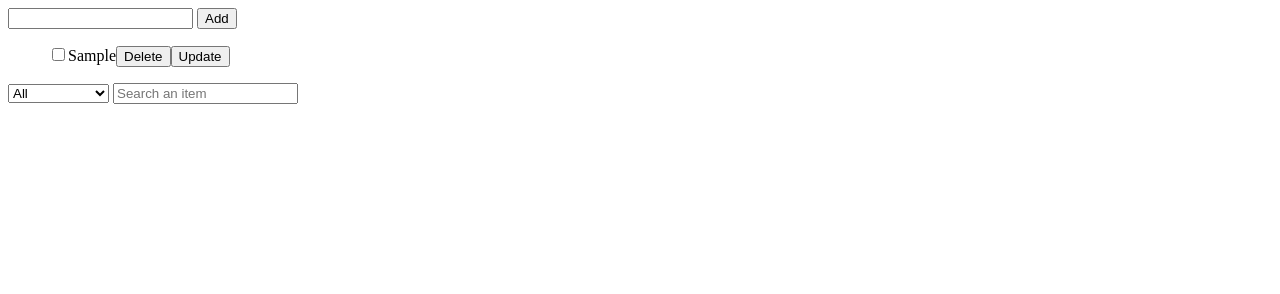
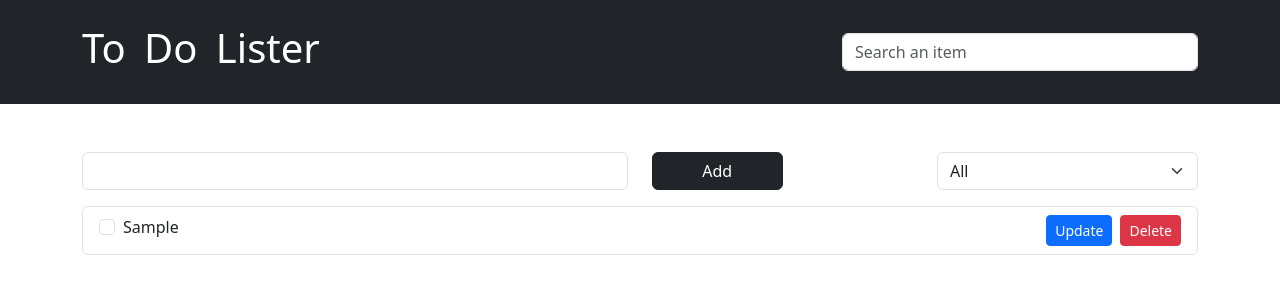
Before and after one commit to Lingwebdev/todo-list, a plain HTML site: page index.html in a window 1280 px wide. Both pictures are taken after typing "Sample" into the empty fields and a click on the button "Add". Drawn offline with nearby package versions, Linux system fonts and the light colour scheme.

Commit message:
Added Bootstrap classes

```diff
--- a/index.html
+++ b/index.html
@@ -5,22 +5,61 @@
     <meta name="viewport" content="width=device-width, initial-scale=1.0" />
     <link rel="stylesheet" href="style.css" />
     <script src="script.js" defer></script>
+    <link
+      href="https://cdn.jsdelivr.net/npm/bootstrap@5.3.3/dist/css/bootstrap.min.css"
+      rel="stylesheet"
+      integrity="sha384-QWTKZyjpPEjISv5WaRU9OFeRpok6YctnYmDr5pNlyT2bRjXh0JMhjY6hW+ALEwIH"
+      crossorigin="anonymous"
+    />
     <title>Todo list</title>
   </head>
   <body>
-    <form action="submit" class="add-todo-form">
-      <input type="text" class="todo-input" />
-      <button class="add-todo">Add</button>
-    </form>
+    <header class="p-4 mb-3 bg-dark text-white">
+      <div class="container">
+        <div class="row">
+          <div class="col-8">
+            <h1 class="title">
+              <span class="me-2">To</span> <span class="me-2">Do</span> Lister
+            </h1>
+          </div>
+          <div class="col-4 align-self-center">
+            <input
+              type="text"
+              placeholder="Search an item"
+              id="search-input"
+              class="form-control"
+            />
+          </div>
+        </div>
+      </div>
+    </header>
+    <div class="container mt-5">
+      <form action="submit" class="add-todo-form">
+        <div class="row">
+          <div class="col-6">
+            <input type="text" class="todo-input form-control mb-3" />
+          </div>
+          <div class="col-3">
+            <button class="add-todo btn btn-dark w-50">Add</button>
+          </div>
+          <div class="col-3">
+            <select name="todo-filter" id="select" class="form-select">
+              <option value="all">All</option>
+              <option value="uncompleted">Uncompleted</option>
+              <option value="completed">Completed</option>
+            </select>
+          </div>
+        </div>
+      </form>
+    </div>
+    <div class="container">
+      <ul class="all-todos list-group"></ul>
+    </div>
 
-    <ul class="all-todos"></ul>
-
-    <select name="todo-filter" id="select">
-      <option value="all">All</option>
-      <option value="uncompleted">Uncompleted</option>
-      <option value="completed">Completed</option>
-    </select>
-
-    <input type="text" placeholder="Search an item" id="search-input" />
+    <script
+      src="https://cdn.jsdelivr.net/npm/bootstrap@5.3.3/dist/js/bootstrap.bundle.min.js"
+      integrity="sha384-YvpcrYf0tY3lHB60NNkmXc5s9fDVZLESaAA55NDzOxhy9GkcIdslK1eN7N6jIeHz"
+      crossorigin="anonymous"
+    ></script>
   </body>
 </html>
--- a/script.js
+++ b/script.js
@@ -81,6 +81,11 @@ function notEditView(list) {
   deleteButtonElement.innerText = "Delete";
   updateButtonElement.innerText = "Update";
 
+  checkBoxElement.className = 'form-check-input me-2';
+  deleteButtonElement.className = 'btn btn-sm btn-danger float-end';
+  updateButtonElement.className = 'btn btn-sm btn-primary float-end mx-2';
+  divElement.className = 'list-group-item';
+
   divElement.appendChild(checkBoxElement);
   divElement.appendChild(labelElement);
   divElement.appendChild(deleteButtonElement);
@@ -103,6 +108,11 @@ function editView() {
       saveButtonElement.type = "submit";
       inputElement.type = 'text';
       inputElement.id = 'update-input';
+
+      divElement.className = 'list-group-item text-center pt-5';
+      inputElement.className = 'form-control';
+      saveButtonElement.className = 'btn btn-dark btn-sm m-3';
+      cancelButtonElement.className = 'btn btn-light bg-light btn-sm m-3';
 
       divElement.appendChild(inputElement);
       divElement.appendChild(saveButtonElement);
```
